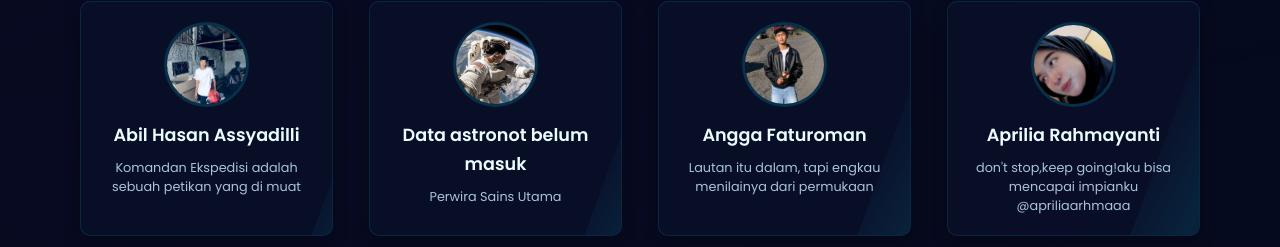
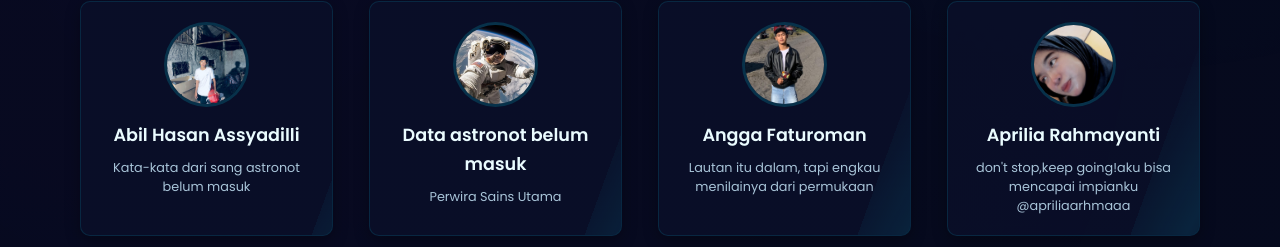
Before and after one commit to Gilang657/xii-mipa-3-website, a plain HTML site: page Website kelas XII MIPA/index.html in a window 1280 px wide. Shown: the part 1134-1381 px from the top of the page. Drawn offline with nearby package versions, Linux system fonts and the light colour scheme; animation ran at ten frames a second.

Commit message:
Update index.html

```diff
--- a/Website kelas XII MIPA/index.html
+++ b/Website kelas XII MIPA/index.html
@@ -455,7 +455,7 @@
                  <span class="section-thank-you-message observer-target">Untuk Bu Hj. Rostati, S.Pd, Dalam tiga tahun perjalanan ini, Ibu adalah cahaya bintang yang tak pernah padam. Penuntun arah di tengah gelapnya kebingungan, Penguat sayap saat kami nyaris jatuh. Terima kasih, Bu, telah menjadi nahkoda hati dan ilmu kami. Doa kami, semoga kebaikan Ibu tak pernah lelah dihitung semesta.</span>
                  <div class="students-grid">
                       <!-- Student Cards -->
-                      <div class="student-card observer-target" data-index="0"><div class="student-card-inner"><img class="student-profile-img" src="FOTO/abil 2.jpg" alt="Profil Abil Hasan Assyadilli"><h3>Abil Hasan Assyadilli</h3><p>Komandan Ekspedisi adalah sebuah petikan yang di muat</p></div></div>
+                      <div class="student-card observer-target" data-index="0"><div class="student-card-inner"><img class="student-profile-img" src="FOTO/abil 2.jpg" alt="Profil Abil Hasan Assyadilli"><h3>Abil Hasan Assyadilli</h3><p>Kata-kata dari sang astronot belum masuk</p></div></div>
                       <div class="student-card observer-target" data-index="1"><div class="student-card-inner"><img class="student-profile-img" src="FOTO/Astronot.jpeg" alt="Profil Ahmad Nawafi"><h3>Data astronot belum masuk</h3><p>Perwira Sains Utama</p></div></div>
                       <div class="student-card observer-target" data-index="2"><div class="student-card-inner"><img class="student-profile-img" src="FOTO/Angga 2.png" alt="Profil Angga Faturoman"><h3>Angga Faturoman</h3><p>Lautan itu dalam, tapi engkau menilainya dari permukaan</p></div></div>
                       <div class="student-card observer-target" data-index="3"><div class="student-card-inner"><img class="student-profile-img" src="FOTO/Aprilia.jpg" alt="Profil Aprilia Rahmayanti"><h3>Aprilia Rahmayanti</h3><p>don't stop,keep going!aku bisa mencapai impianku @apriliaarhmaaa</p></div></div>
```
